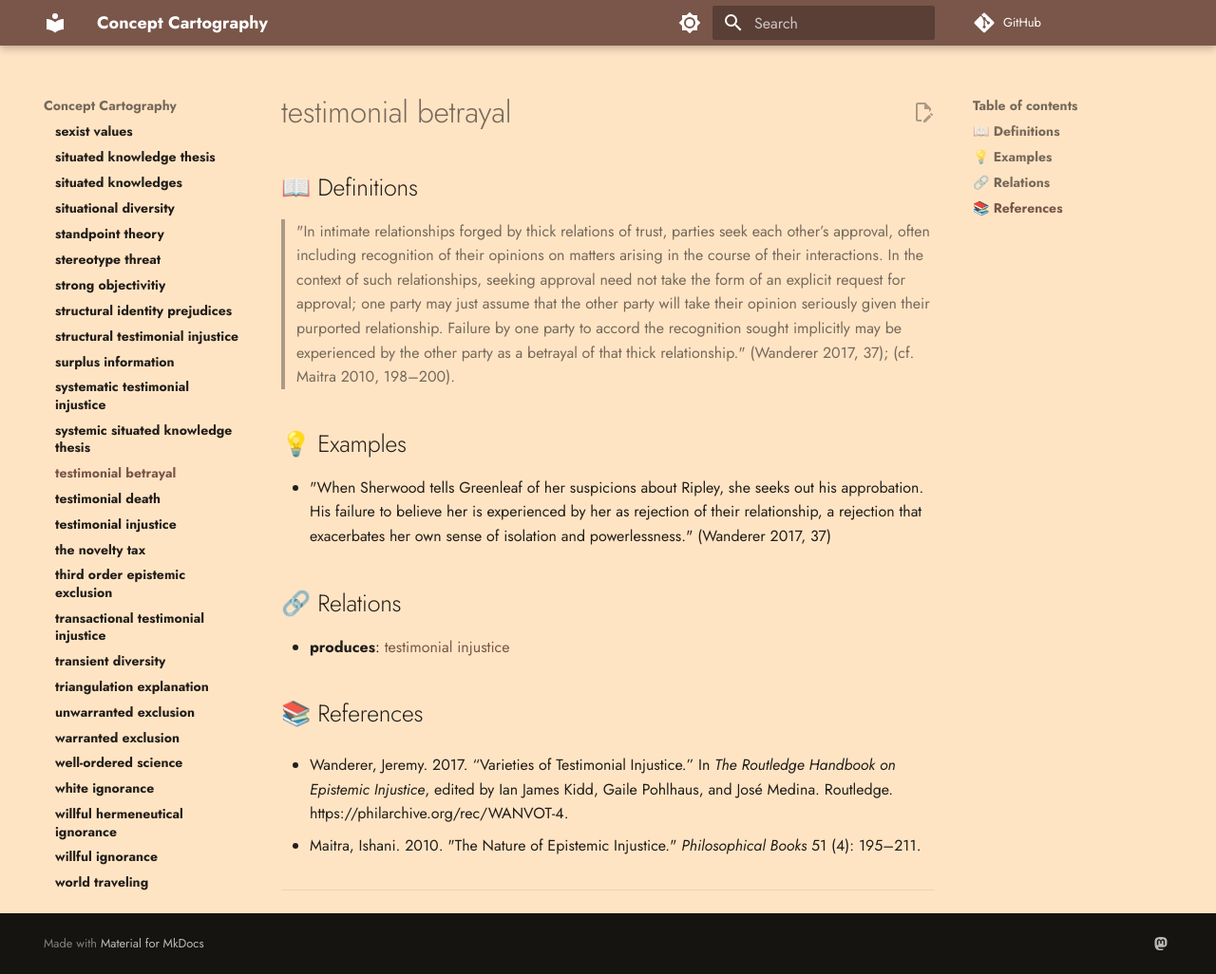
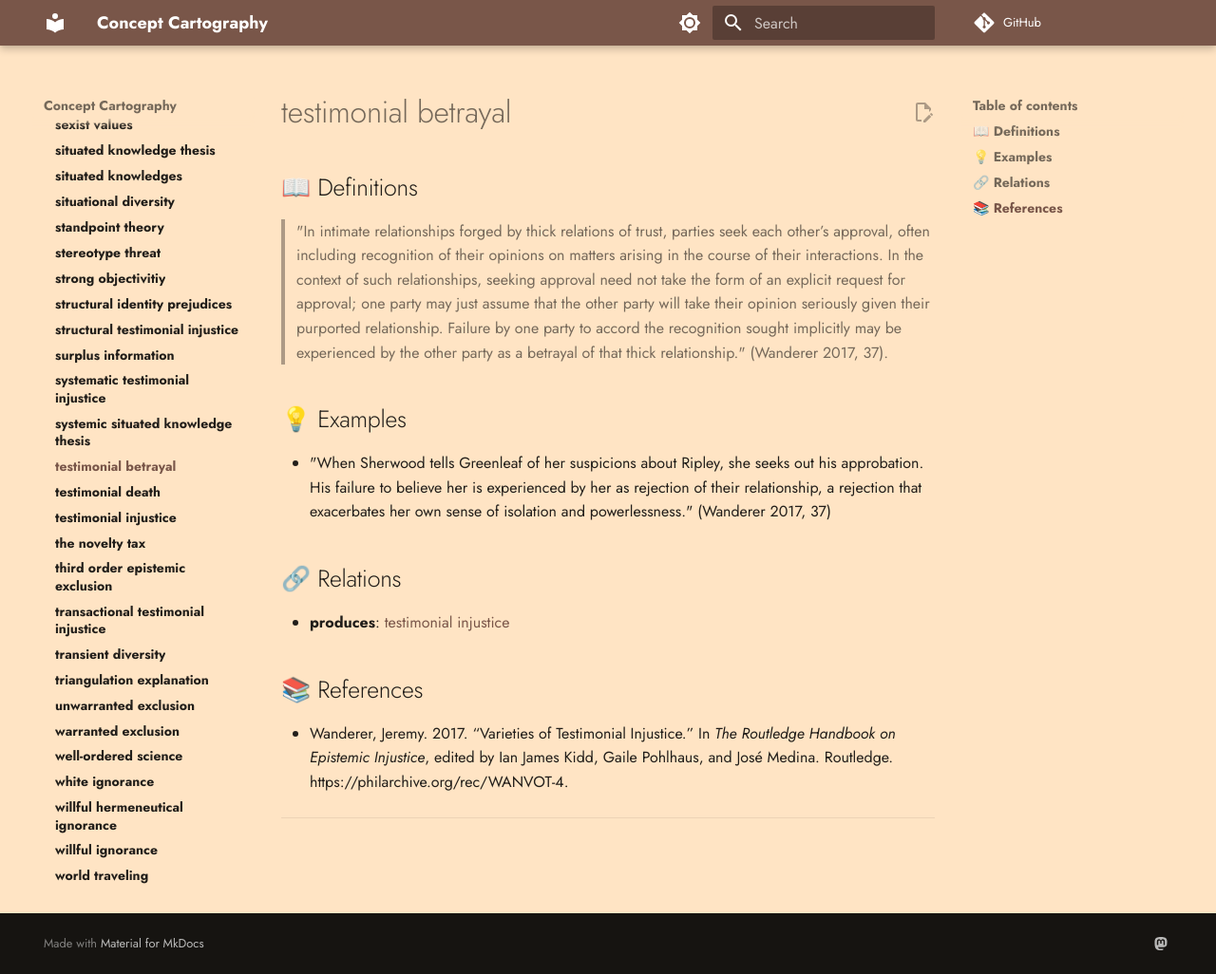
Before and after one commit to conceptcartography/conceptcartography, an MkDocs documentation site: the page built from docs/concepts/testimonial-betrayal.md, in a window 1280 px wide and 1026 px high. Shown: the whole window at 95% size. Built offline with MkDocs 1.6.1 and Material for MkDocs 9.7.7, drawn with Linux system fonts in a browser that asks for light colours; comment, search, counter and statistics services are not loaded; the version menu is left out.

Commit message:
Update testimonial-betrayal.md
After re-reading Maitra's (2010) paper, and the footnote to it in Wanderer's, I don't think it is relevant to this particular concept of testimonial betrayal. So, I've deleted the Maitra (2010) reference.

```diff
--- a/docs/concepts/testimonial-betrayal.md
+++ b/docs/concepts/testimonial-betrayal.md
@@ -2,7 +2,7 @@
 
 ## 📖 Definitions
 
-> "In intimate relationships forged by thick relations of trust, parties seek each other’s approval, often including recognition of their opinions on matters arising in the course of their interactions. In the context of such relationships, seeking approval need not take the form of an explicit request for approval; one party may just assume that the other party will take their opinion seriously given their purported relationship. Failure by one party to accord the recognition sought implicitly may be experienced by the other party as a betrayal of that thick relationship." (Wanderer 2017, 37); (cf. Maitra 2010, 198–200).
+> "In intimate relationships forged by thick relations of trust, parties seek each other’s approval, often including recognition of their opinions on matters arising in the course of their interactions. In the context of such relationships, seeking approval need not take the form of an explicit request for approval; one party may just assume that the other party will take their opinion seriously given their purported relationship. Failure by one party to accord the recognition sought implicitly may be experienced by the other party as a betrayal of that thick relationship." (Wanderer 2017, 37).
 
 ## 💡 Examples
 
@@ -15,8 +15,6 @@
 ## 📚 References
 
 - Wanderer, Jeremy. 2017. “Varieties of Testimonial Injustice.” In _The Routledge Handbook on Epistemic Injustice_, edited by Ian James Kidd, Gaile Pohlhaus, and José Medina. Routledge. https://philarchive.org/rec/WANVOT-4.
-
-- Maitra, Ishani. 2010. "The Nature of Epistemic Injustice." _Philosophical Books_ 51 (4): 195–211.
 
 ---
 
```
